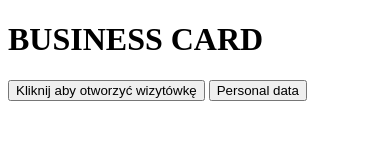
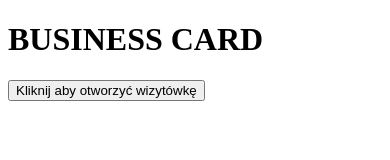
Before and after one commit to mateuszdudlak/BUSINESSCARD, a plain HTML site: page www/index.html in a window 390 px wide. Drawn offline with Linux system fonts and the light colour scheme; some packages are replaced by stand-ins of ours.

Commit message:
poprawka

```diff
--- a/www/index.html
+++ b/www/index.html
@@ -9,6 +9,6 @@
 		<h1>BUSINESS CARD</h1>
 		<p id="dp"></p>
 		<input type="button" onclick="deviceInfo()" value="Kliknij aby otworzyć wizytówkę">
-		<input type="button" onclick="deviceInfo()" value="Personal data">
+
 	</body>
 </html>
```
Also changed, not shown: www/js/pgb.js (+1 -10 lines).
